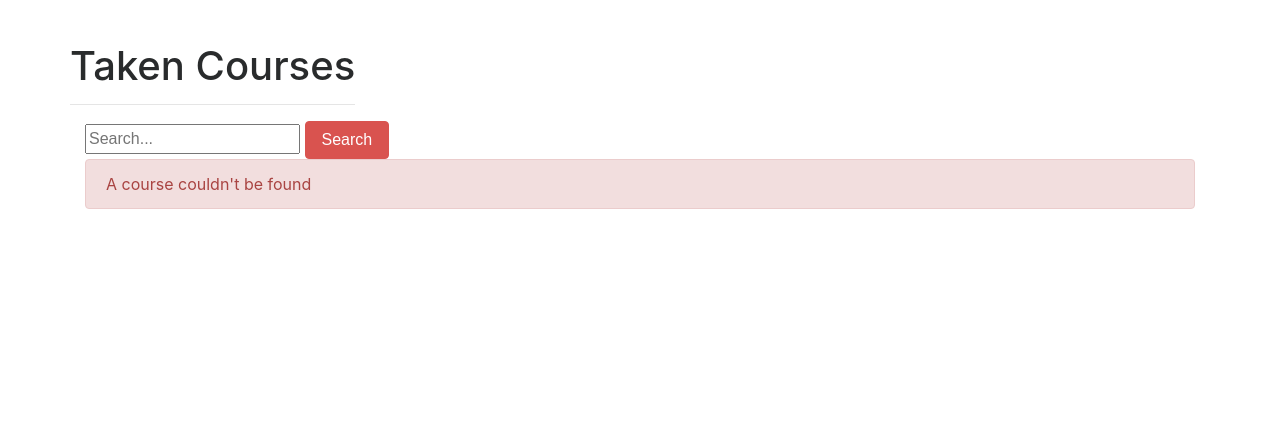
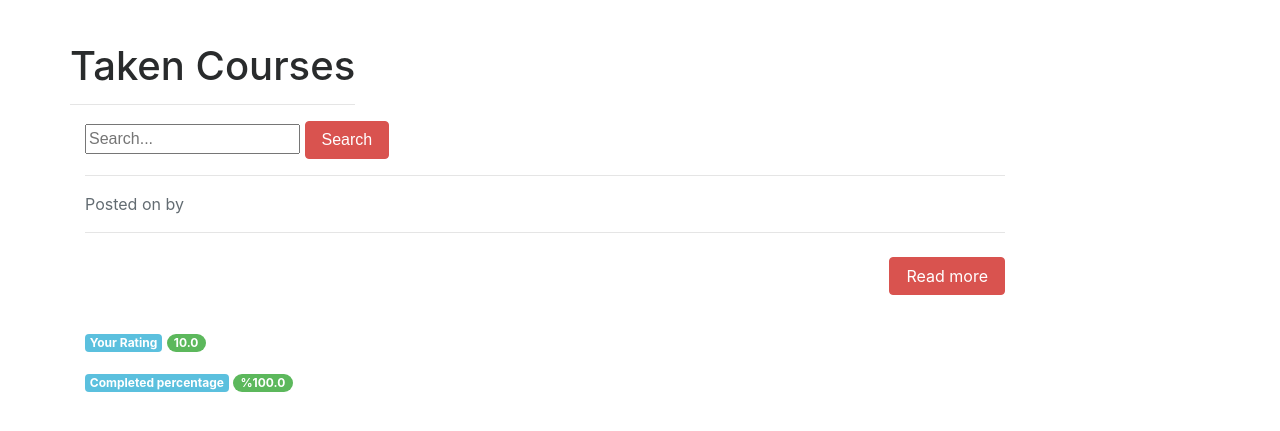
Before and after one commit to CemMeric26/blog_-py-, a Django app: page /articles/takencourses/ in a window 1280 px wide. Shown: the part 56-487 px from the top of the page. Run offline with Django 4.2, Linux system fonts and the light colour scheme; a user stored in the database is signed in; data comes from the database, SQL or seed files in the repository; tables that the repository leaves empty hold one stand-in row (values such as "Sample post"); parts of the project's set-up code (start-up, migrations or seed data) failed here and were passed over; some libraries are stand-ins or nearby versions.

Commit message:
complete video option

```diff
--- a/article/views.py
+++ b/article/views.py
@@ -75,7 +75,22 @@
     def get(self, request, *args, **kwargs):
         keyword = request.GET.get("keyword")
         student = get_object_or_404(Student, user_id=request.user.id)
-        courses = student.courses.annotate(avg_score=Avg('taken_courses__score'))
+        courses = TakenCourse.objects.filter(student_id=student.user_id).annotate(avg_score=Avg('score'))
+
+        #courses = student.courses.annotate(avg_score=Avg('taken_courses__score'))
+
+
+        for course in courses:
+            #takencourse = get_object_or_404(TakenCourse,article_id=course.id,student_id=request.user.id)
+            #takencourse_videos = TakenCourseVideo.objects.filter(takencourse_id=takencourse.id)
+
+            takencourse_videos = TakenCourseVideo.objects.filter(takencourse_id=course.id)
+            completed = 0 #number of completed videos
+            for video in takencourse_videos:
+                if video.is_completed_video:
+                    completed = completed+1
+
+            course.is_takencourse_completed = (completed/len(takencourse_videos))*100
 
 
         if keyword:
@@ -132,13 +147,26 @@
     @method_decorator(login_required(login_url="user:login"))
     def get(self,request,id):
         article = get_object_or_404(Article, id=id)
+        comments = article.comments.all()
 
         """if request.user.is_student:
-            takencourse = get_object_or_404(TakenCourse,article_id=id,student_id=request.user.id)
+            student = get_object_or_404(Student,user_id=request.user.id)
+            if article in student.courses.all():
+                takencourse = get_object_or_404(TakenCourse,article_id=id,student_id=request.user.id)
+                takencourse_videos = TakenCourseVideo.objects.filter(takencourse_id=takencourse.id)
+
+                completed = 0 #number of completed videos
+                for video in takencourse_videos:
+                    if video.is_completed_video:
+                        completed = completed+1
+
+                takencourse.is_takencourse_completed = completed/len(takencourse_videos)
 """
 
 
-        comments = article.comments.all()
+
+
+
         return render(request, "detail.html", {"article": article, "comments": comments})
 
 #-------------------------------------------------
--- a/templates/taken-courses.html
+++ b/templates/taken-courses.html
@@ -33,25 +33,25 @@
             <!-- Post header-->
             <header class="mb-4">
                 <!-- Post title-->
-                <a href="/articles/article/{{course.id}}"><h1 class="fw-bolder mb-1">{{course.title}}</h1> </a>
+                <a href="/articles/article/{{course.article.id}}"><h1 class="fw-bolder mb-1">{{course.article.title}}</h1> </a>
                 <hr>
                 <!-- Post meta content-->
-                <div class="text-muted fst-italic mb-2">Posted on {{course.created_date}} by {{course.author.username}}</div>
+                <div class="text-muted fst-italic mb-2">Posted on {{course.article.created_date}} by {{course.article.author.username}}</div>
                 <!-- Post categories-->
                 <hr>
             </header>
             <!-- Preview image figure-->
-            {%if course.article_image %}
-            <a href="/articles/article/{{course.id}}">
-                <figure class="mb-4"><img class="img-fluid rounded" src="{{course.article_image.url}}" alt=""></figure>
+            {%if course.article.article_image %}
+            <a href="/articles/article/{{course.article.id}}">
+                <figure class="mb-4"><img class="img-fluid rounded" src="{{course.article.article_image.url}}" alt=""></figure>
             </a>
             {%endif%}
             <!-- Post content-->
             <section class="mb-5">
                 <p>
-                    {{course.content|safe|truncatewords:25}}
+                    {{course.article.content|safe|truncatewords:25}}
                 </p>
-                <a style="float:right" href="/articles/article/{{course.id}}" class="btn btn-danger"> Read more</a>
+                <a style="float:right" href="/articles/article/{{course.article.id}}" class="btn btn-danger"> Read more</a>
                 <br>
             </section>
             <p>
@@ -63,10 +63,17 @@
                     You haven't rated course yet... Rate it!!
                 {% endif %}
 
+            </p>
+            <p>
+                <span class="badge badge-info" >Completed percentage</span>
+                    {% if course.is_takencourse_completed %}
+                        <span class="badge badge-pill badge-success"> %{{course.is_takencourse_completed}}</span>
 
+                {% else %}
+                    You haven't started to course yet
+                {% endif %}
 
             </p>
-
 
         </article>
 
```
